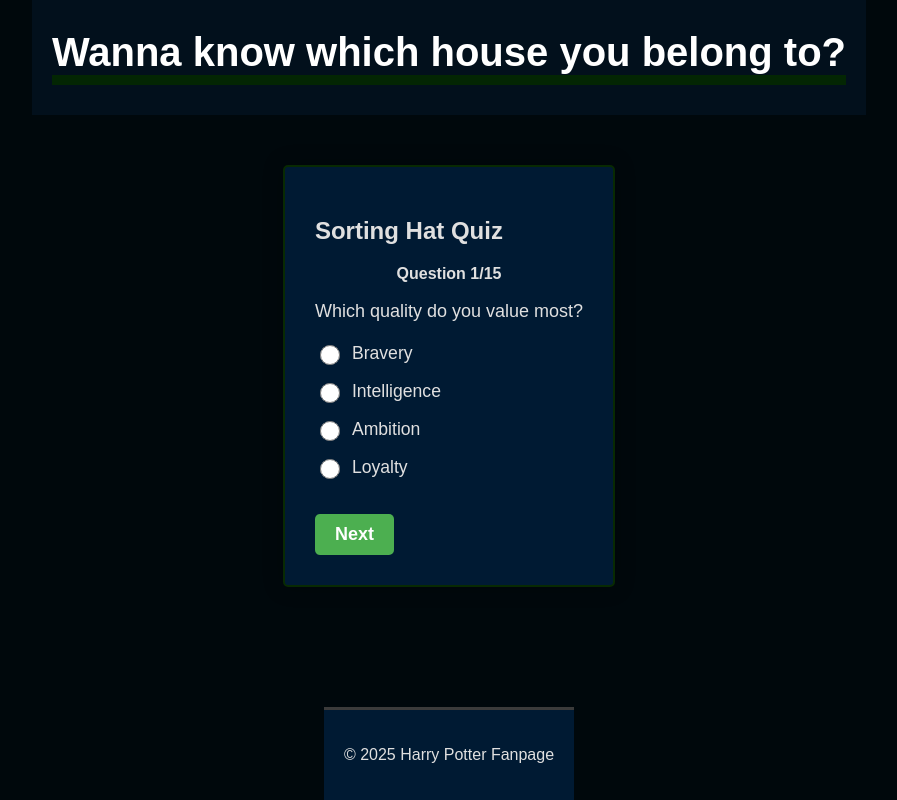
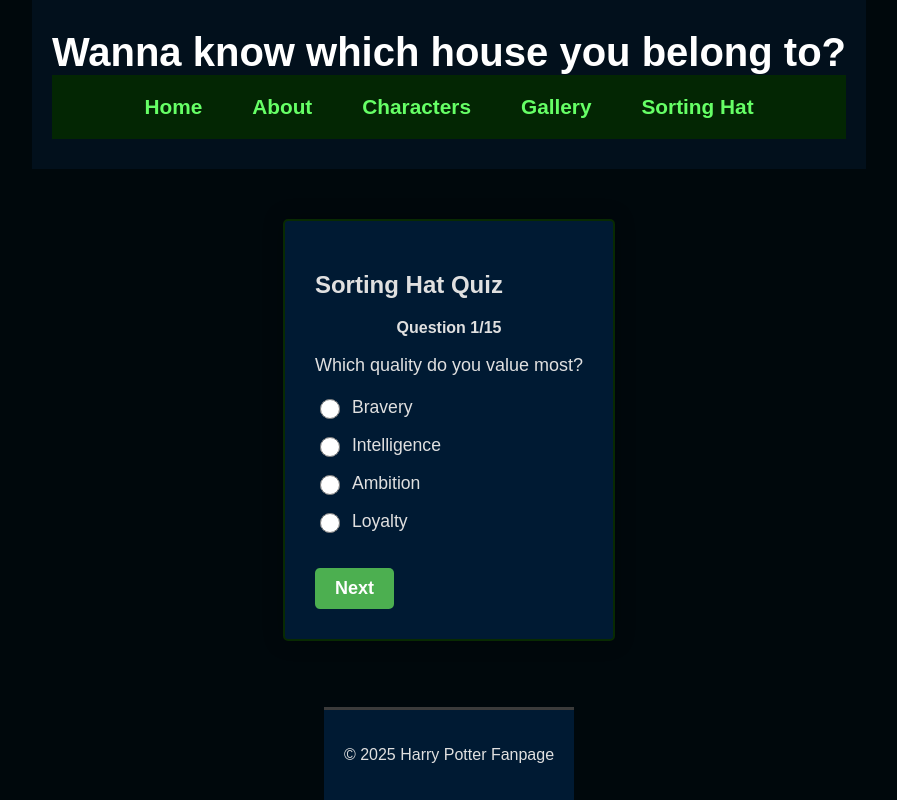
Before and after one commit to Sai-Nithya-7/potterhead-fanpage, a website: page sorting_hat.html in a window 1280 px wide. Shown: the whole page, without its empty margins (191-1088 px from the left). Drawn offline with Linux system fonts and the light colour scheme.

Commit message:
Nav for sorting hat

```diff
--- a/sorting_hat.html
+++ b/sorting_hat.html
@@ -188,6 +188,7 @@
     <footer>
         <p>&copy; 2025 Harry Potter Fanpage</p>
     </footer>
+    <script src="navigation.js"></script>
     <script src="authentication.js"></script>
 </body>
 
```
